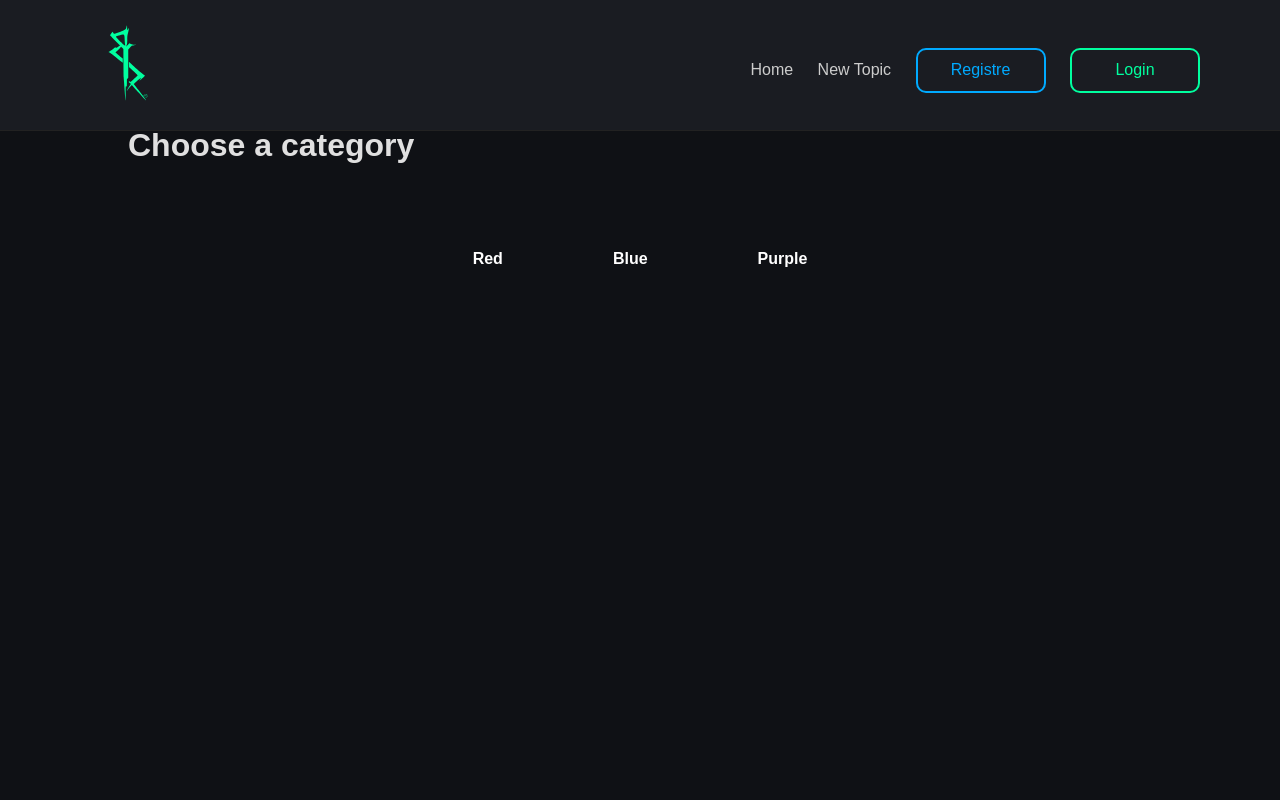
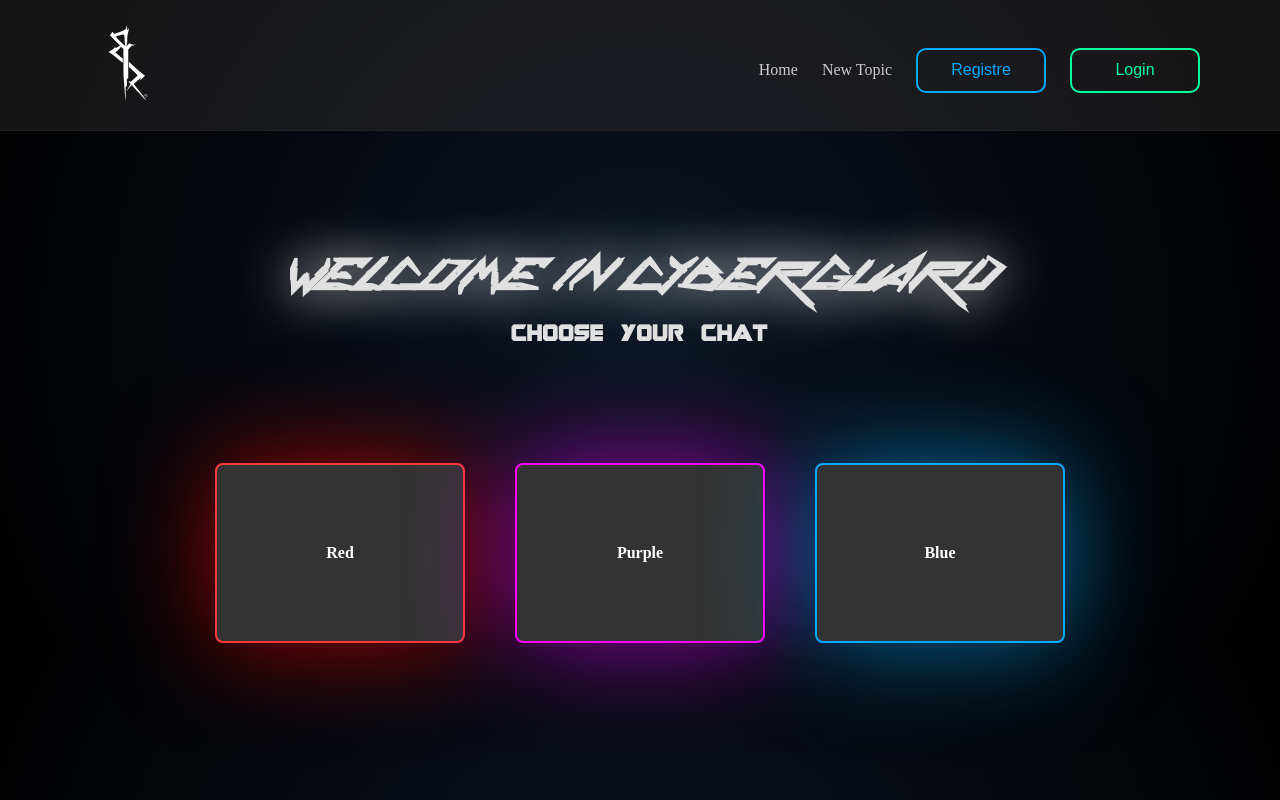
Before and after one commit to Shrekye/CyberGuard, a Flask app: page / in a window 1280 px wide. Run offline with Flask 3, Linux system fonts and the light colour scheme; data that the repository does not hold is empty.

Commit message:
index
Page principal avec les effet neon l'ajout du titre et modifications de la couleur en fond

```diff
--- a/static/style.css
+++ b/static/style.css
@@ -11,13 +11,27 @@
 /* ========================= */
 /* BASE                      */
 /* ========================= */
-
+@font-face {
+    font-family: "CyberGuardFont";
+    /* On sort de /css/ avec ../ pour aller dans /font_img/ */
+    src: url("../static/Cynatar.woff2") format("woff2");
+    font-weight: normal;
+    font-style: normal;
+}
+@font-face {
+    font-family: "Guardians";;
+    src: url("../static/Guardians.ttf") format("truetype");
+    font-weight: normal;
+    font-style: normal;
+}
 body {
-    font-family: 'Arial', sans-serif;
+    font-style: "CyberGuardFont",sans-serif;
     line-height: 1.6;
-    background-color: #0f1115;
+    background: radial-gradient(circle at center, #0d1625 0%, #070b13 40%, #000000 100%);
     color: #e0e0e0;
 }
+
+
 
 /* ========================= */
 /* HEADER                    */
@@ -28,7 +42,7 @@ header {
     top: 0;
     left: 0;
     width: 100%;
-    background: #1a1c22;
+    background: #3432326d;
     padding: 15px 80px;
 
     display: flex;
@@ -106,9 +120,11 @@ header {
 
 .categories {
     display: flex;
-    gap: 30px;
+    position: relative;
+    gap: 50px;
     justify-content: center;
-    margin-top: 50px;
+    margin-top: 100px;
+    flex-wrap:wrap;
 }
 
 .cat {
@@ -119,7 +135,95 @@ header {
     font-weight: bold;
     transition: 0.3s;
 }
+/* ========================= */
+/* HOME style                */
+/* ========================= */
+.txt_block_i {
+    display: flex;
+    flex-direction: column;
+    justify-content: center;
+    align-items: center;
+    text-align: center;
+}
+.i_welcome{
+    padding-top: 100px;
+    font-family: 'CyberGuardFont',sans-serif;
+    font-size: 4rem;
+    display: flex;
+    text-transform: uppercase;
+    justify-content: center;
+    max-width: 1200px;
+    margin: 0 auto;
+    text-shadow:  0 0 50px rgba(246, 250, 249, 0.896);
+}
+.sub-title_index{
+     font-family:"Guardians", sans-serif;
+     font-size:1rem;
+}
 
+ .red-card, .blue_card, .purple_card {
+    width: 250px;
+    height: 180px;
+    background-color: #333333;
+    display: flex;
+    justify-content: center;
+    align-items: center;
+    border-radius: 8px;
+    box-shadow: 0 10px 20px rgba(0, 0, 0, 0.5);
+}
+.red-card{
+    border: 2px solid #ff3b3b;
+    box-shadow: 0 0 100px rgba(255, 0, 0, 0.6);
+}
+.blue_card{
+    border: 2px solid #00aaff;
+    box-shadow: 0 0 100px rgba(0,170,255,0.6);
+}
+.purple_card{
+    border: 2px solid #f0f,;
+    box-shadow: 0 0 100px rgba(234, 0, 255, 0.6);
+}
+
+.red-card:hover{
+    transform: translateY(0);
+    border: transparent;
+     box-shadow:
+        inset 0 0 60px rgb(255, 46, 46),
+        inset 20px 0 80px rgb(192, 47, 47),
+        inset -20px 0 80px rgb(161, 26, 60),
+        inset 20px 0 300px rgb(255, 11, 11),
+        inset -20px 0 300px rgb(255, 200, 200),
+        0 0 50px #fff,
+        -10px 0 80px rgb(255, 0, 0),
+        10px 0 80px rgb(255, 0, 0);
+}
+
+.blue_card:hover{
+    transform: translateY(0);
+    border: transparent;
+     box-shadow:
+    inset 0 0 60px rgb(3, 255, 171),
+        inset 20px 0 80px rgb(103, 47, 192),
+        inset -20px 0 80px rgb(35, 26, 161),
+        inset 20px 0 300px rgb(10, 140, 201),
+        inset -20px 0 300px rgb(200, 255, 248),
+        0 0 50px #fff,
+        -10px 0 80px rgb(0, 247, 255),
+        10px 0 80px rgb(0, 204, 255);
+}
+.purple_card:hover{
+    transform: translateY(0);
+    border: transparent;
+     box-shadow:
+     inset 0 0 60px whitesmoke,
+    inset 20px 0 80px #f0f,
+    inset -20px 0 80px #0ff,
+    inset 20px 0 300px #f0f,
+    inset -20px 0 300px #0ff,
+    0 0 50px #fff,
+    -10px 0 80px #f0f,
+    10px 0 80px #0ff;
+}
 /* neon hover */
 .cat:hover {
     transform: translateY(-5px);
--- a/templates/base.html
+++ b/templates/base.html
@@ -7,7 +7,7 @@
 <body>
     <header>
        <svg xmlns="http://www.w3.org/2000/svg" width="100" height="100" viewBox="0 0 512 512" preserveAspectRatio="xMidYMid meet">
-            <g transform="translate(0,512) scale(0.1,-0.1)" fill="#00FF9F">
+            <g transform="translate(0,512) scale(0.1,-0.1)" fill="#FFFFFF">
                 <path d="M2382 4532 c-25 -123 -36 -139 -131 -187 -122 -61 -466 -185 -513 -185 -3 0 -20 23 -38 50 l-32 50 -31 -42 c-17 -24 -45 -61 -64 -82 -18 -22 -33 -45 -33 -51 0 -6 114 -126 254 -267 l255 -256 -37 -25 c-88 -59 -153 -97 -167 -97 -8 0 -20 9 -27 19 -12 19 -15 18 -63 -23 -69 -58 -190 -146 -249 -180 l-48 -28 51 -28 c54 -30 114 -75 416 -315 105 -83 207 -164 228 -179 l37 -28 0 105 0 105 -72 58 c-130 103 -298 246 -298 253 0 3 46 48 103 99 56 50 118 114 137 142 19 27 37 49 40 50 3 0 31 -24 63 -53 l58 -52 3 -690 c2 -379 7 -717 10 -750 3 -33 13 -161 22 -285 8 -124 22 -310 30 -415 8 -104 20 -261 26 -348 7 -86 15 -157 20 -157 4 0 8 164 8 365 0 311 2 365 14 365 8 0 18 -5 21 -10 18 -30 25 18 25 179 l0 178 35 46 35 46 0 721 0 721 82 92 c45 51 88 96 95 100 8 5 64 18 126 28 61 11 113 21 115 23 1 2 -44 5 -100 8 -86 4 -116 10 -183 37 l-80 33 -78 -82 c-43 -45 -80 -80 -83 -78 -2 3 8 29 23 59 28 52 28 57 33 279 6 213 8 231 38 344 18 66 35 154 38 195 l5 76 -38 -65 -38 -65 -7 45 c-3 25 -7 80 -7 122 -1 42 -5 79 -9 82 -5 3 -14 -21 -20 -52z m-140 -429 c32 -37 38 -66 44 -239 3 -99 12 -208 20 -243 8 -35 13 -66 10 -68 -6 -6 -133 86 -139 101 -3 8 -30 33 -59 56 -66 51 -290 290 -285 304 4 12 36 22 217 71 145 39 171 41 192 18z"/>
                 <path d="M2506 2584 c3 -77 7 -139 8 -140 0 0 96 -86 212 -192 181 -164 224 -207 224 -227 0 -3 -327 -303 -353 -324 -16 -12 -22 -11 -49 9 -30 22 -32 22 -45 4 -18 -25 -14 -33 45 -79 28 -22 51 -43 51 -47 1 -4 -33 -58 -76 -120 -72 -107 -112 -182 -128 -238 -4 -14 10 3 31 37 21 35 81 108 133 163 l96 101 120 -131 c66 -73 155 -171 199 -218 249 -274 399 -433 404 -428 10 10 -113 179 -334 456 -72 91 -167 212 -212 270 l-82 104 33 34 c82 86 334 288 345 277 3 -2 -19 -37 -47 -76 -29 -39 -47 -69 -40 -67 15 5 287 250 288 260 1 3 -29 28 -66 54 -102 71 -387 313 -568 480 -89 82 -169 155 -178 163 -16 13 -17 4 -11 -125z"/>
                 <path d="M3289 1051 c-36 -36 -37 -73 -4 -116 29 -39 65 -50 110 -35 103 34 75 180 -35 180 -33 0 -48 -6 -71 -29z m133 -11 c25 -26 29 -36 24 -63 -8 -43 -39 -67 -87 -67 -52 0 -79 27 -79 79 0 78 85 108 142 51z"/>
--- a/templates/index.html
+++ b/templates/index.html
@@ -1,13 +1,22 @@
+
+
 {% extends "base.html" %}
 
 {% block content %}
-
-<h1>Choose a category</h1>
-
+<div class ="txt_block_i">
+    <h1 class="i_welcome">Welcome in CyberGuard </h1>
+    <h2 class="sub-title_index">choose your chat </h2>
+</div>
 <div class="categories">
-    <a href="{{ url_for('main.category_view', category='red') }}" class="cat red">Red</a>
-    <a href="{{ url_for('main.category_view', category='blue') }}" class="cat blue">Blue</a>
-    <a href="{{ url_for('main.category_view', category='purple') }}" class="cat purple">Purple</a>
+    <div class="red-card">
+        <a href="{{ url_for('main.category_view', category='red') }}" class="cat red">Red</a>
+    </div>
+    <div class="purple_card">
+        <a href="{{ url_for('main.category_view', category='purple') }}" class="cat purple">Purple</a>
+    </div>
+    <div class="blue_card">
+        <a href="{{ url_for('main.category_view', category='blue') }}" class="cat blue">Blue</a>
+    </div>
 </div>
 
 {% endblock %}
```
Also changed, not shown: static/styles.css (deleted, +0 -63 lines), instance/forum.db (added), static/Cynatar.woff2 (added), static/Guardians.ttf (added).
